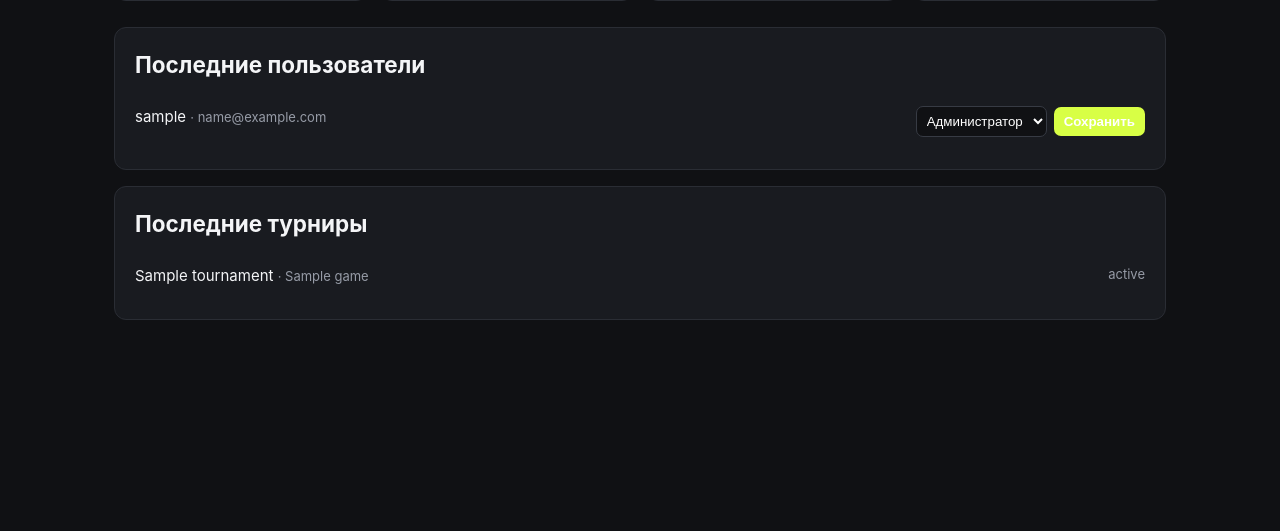
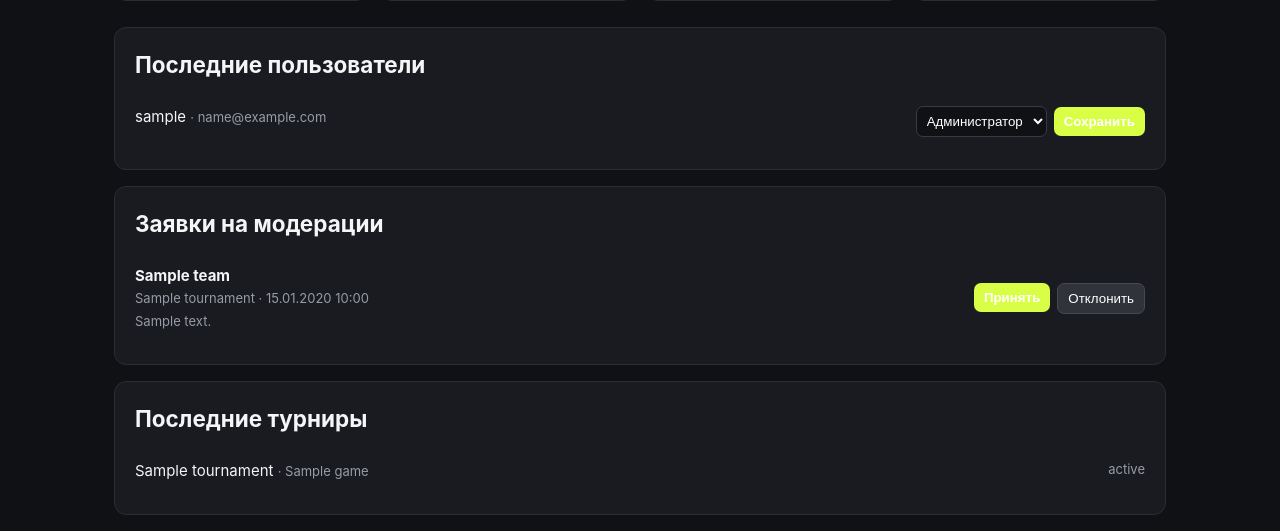
Before and after one commit to levpalch9-lang/arena-x, a Laravel app: template resources/views/admin/index.blade.php in a window 1280 px wide. Shown: the part 345-876 px from the top of the page. Before the commit the page ends 665 px from the top, so only its background shows below. Run offline with Laravel 12, Linux system fonts and the light colour scheme; the template is opened without the code that fills it: most values are stand-ins (such as "Sample title", 1, 10 or a date in 2020).

Commit message:
Add application moderation controls to admin panel

```diff
--- a/resources/views/admin/index.blade.php
+++ b/resources/views/admin/index.blade.php
@@ -4,5 +4,6 @@
 </style></head><body><div class="shell"><header><a class="brand" href="/">ARENA <span>X</span></a><a class="muted" href="{{ route('dashboard') }}">Личный кабинет</a></header><main><h1>Администрирование</h1>@if(session('success'))<p style="color:var(--accent)">{{ session('success') }}</p>@endif @if($errors->any())<p style="color:#ff9696">{{ $errors->first() }}</p>@endif<p class="muted">Обзор пользователей, турниров и заявок платформы.</p>
 <section class="stats"><div class="stat"><strong>{{ $usersCount }}</strong><span>Пользователи</span></div><div class="stat"><strong>{{ $teamsCount }}</strong><span>Команды</span></div><div class="stat"><strong>{{ $tournamentsCount }}</strong><span>Турниры</span></div><div class="stat"><strong>{{ $pendingCount }}</strong><span>Заявки на рассмотрении</span></div></section>
 <section class="panel"><h2>Последние пользователи</h2>@foreach($users as $user)<div class="line"><span>{{ $user->nickname }} <span class="small">· {{ $user->email }}</span></span><form method="POST" action="{{ route('admin.users.role', $user) }}" style="display:flex;gap:7px;align-items:center">@csrf @method('PATCH')<select name="role" style="background:#101114;color:white;border:1px solid #373b44;border-radius:7px;padding:6px">@foreach(['player'=>'Игрок','captain'=>'Капитан','organizer'=>'Организатор','admin'=>'Администратор'] as $role=>$label)<option value="{{ $role }}" @selected($user->role === $role)>{{ $label }}</option>@endforeach</select><button type="submit" style="background:var(--accent);border:0;border-radius:7px;padding:7px 10px;font-weight:700">Сохранить</button></form></div>@endforeach</section>
+<section class="panel"><h2>Заявки на модерации</h2>@forelse($pendingRegistrations as $application)<div class="line" style="align-items:center"><span><strong>{{ $application->team->name ?? $application->user->nickname ?? 'Участник' }}</strong><br><span class="small">{{ $application->tournament->title }} · {{ $application->created_at->format('d.m.Y H:i') }}</span>@if($application->note)<br><span class="small">{{ $application->note }}</span>@endif</span><span style="display:flex;gap:7px;flex-wrap:wrap"><form method="POST" action="{{ route('organizer.registrations.review', $application) }}">@csrf @method('PATCH')<input type="hidden" name="status" value="accepted"><button type="submit" style="background:var(--accent);border:0;border-radius:7px;padding:7px 10px;font-weight:700">Принять</button></form><form method="POST" action="{{ route('organizer.registrations.review', $application) }}">@csrf @method('PATCH')<input type="hidden" name="status" value="rejected"><button type="submit" style="background:#30333a;color:white;border:1px solid #454952;border-radius:7px;padding:7px 10px">Отклонить</button></form></span></div>@empty<p class="small">Новых заявок нет.</p>@endforelse</section>
 <section class="panel"><h2>Последние турниры</h2>@foreach($tournaments as $tournament)<div class="line"><span>{{ $tournament->title }} <span class="small">· {{ $tournament->game->short_name }}</span></span><span class="small">{{ $tournament->status }}</span></div>@endforeach</section>
 </main></div></body></html>
```
